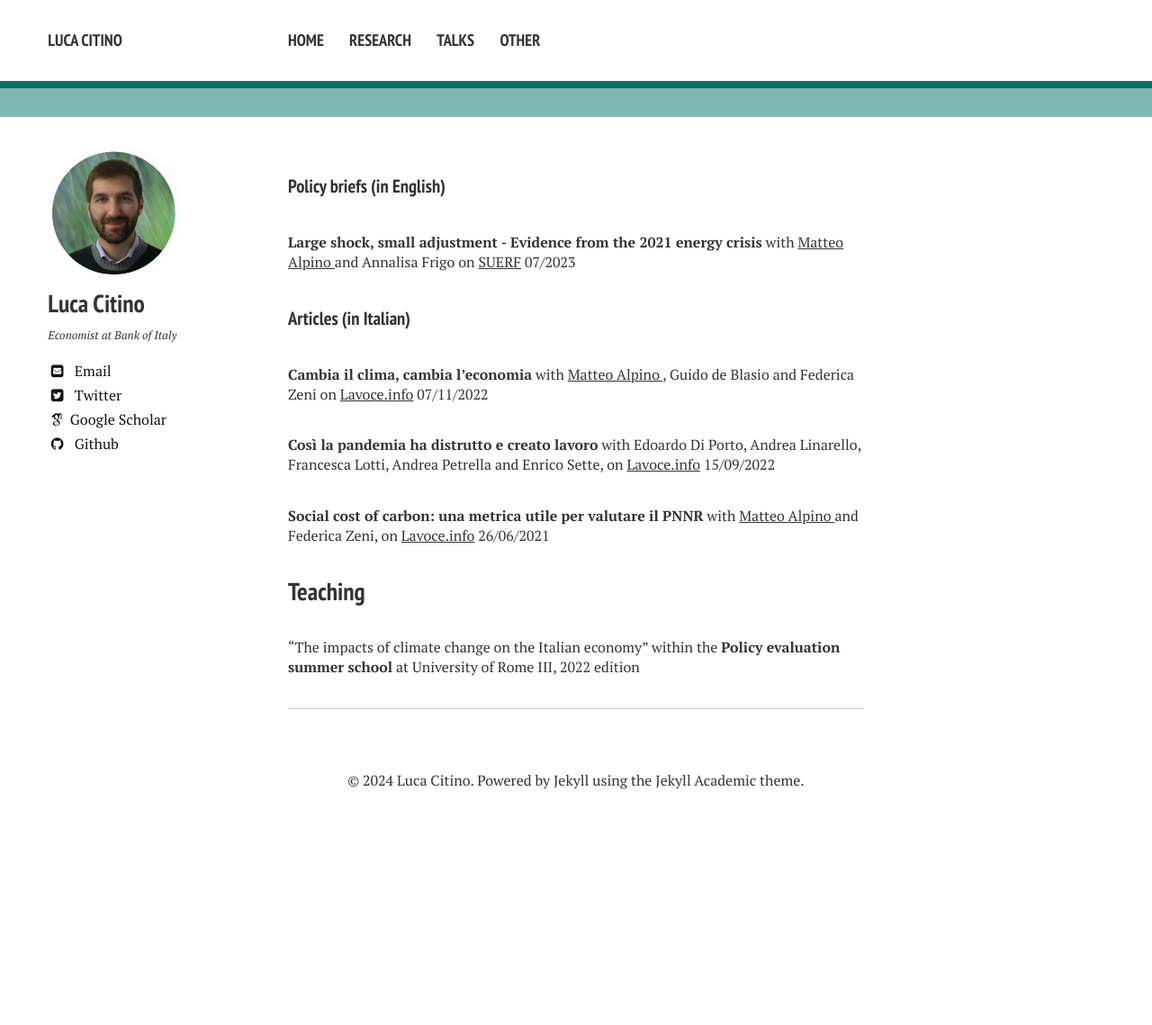
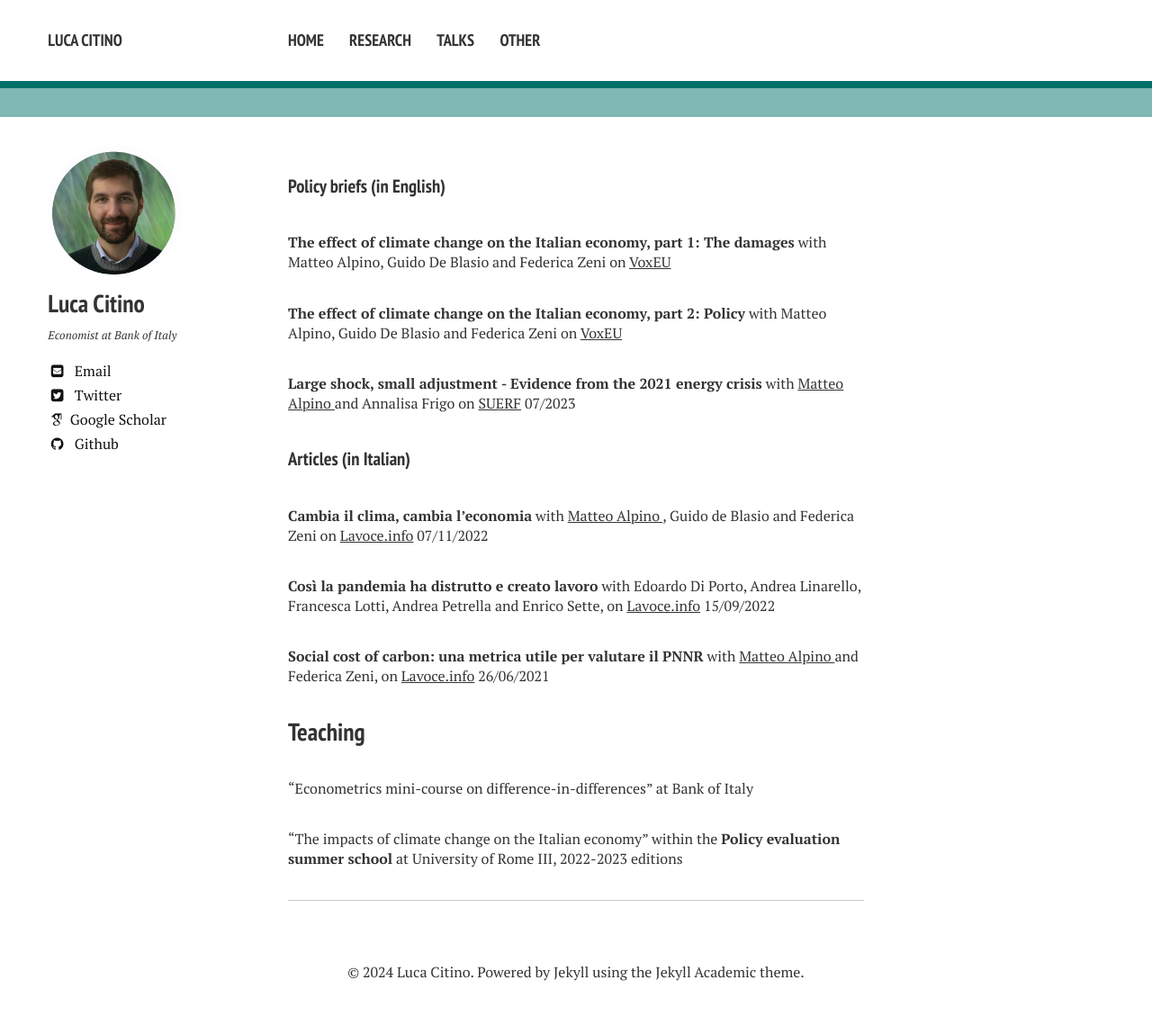
Before and after one commit to luca-citino/luca-citino.github.io, a Jekyll site: the page built from other.md, in a window 1280 px wide. Shown: the whole page at 90% size. Built offline with Jekyll 4.4.1, drawn with Linux system fonts in a browser that asks for light colours; nearby versions of some CDN libraries; some web fonts are replaced; before the commit the page ends 926 px from its top, so only the background shows below that.

Commit message:
Update other.md

```diff
--- a/other.md
+++ b/other.md
@@ -5,8 +5,11 @@ title: Other
 
 #### Policy briefs (in English)
 
+ **The effect of climate change on the Italian economy, part 1: The damages** with Matteo Alpino, Guido De Blasio and Federica Zeni on <a href="https://cepr.org/voxeu/columns/effect-climate-change-italian-economy-part-1-damages">VoxEU</a>
+
+ **The effect of climate change on the Italian economy, part 2: Policy** with Matteo Alpino, Guido De Blasio and Federica Zeni on <a href="https://cepr.org/voxeu/columns/effect-climate-change-italian-economy-part-2-policy">VoxEU</a>
+
 **Large shock, small adjustment - Evidence from the 2021 energy crisis** with <a href="https://sites.google.com/site/alpinomtt/home">Matteo Alpino </a> and Annalisa Frigo on <a href="https://www.suerf.org/suerf-policy-brief/70295/large-shock-small-adjustment-evidence-from-the-2021-energy-crisis">SUERF</a> 07/2023
-
 
 #### Articles (in Italian)
 
@@ -19,4 +22,6 @@ title: Other
 
 ### Teaching
 
-"The impacts of climate change on the Italian economy" within the **Policy evaluation summer school** at University of Rome III, 2022 edition
+"Econometrics mini-course on difference-in-differences" at Bank of Italy
+
+"The impacts of climate change on the Italian economy" within the **Policy evaluation summer school** at University of Rome III, 2022-2023 editions
```
